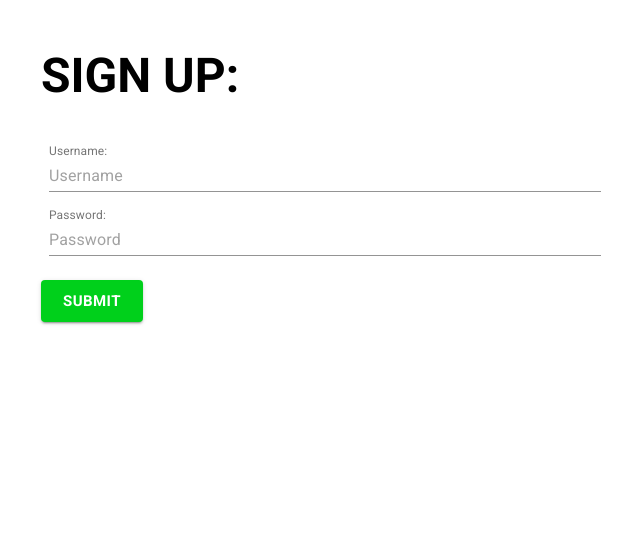
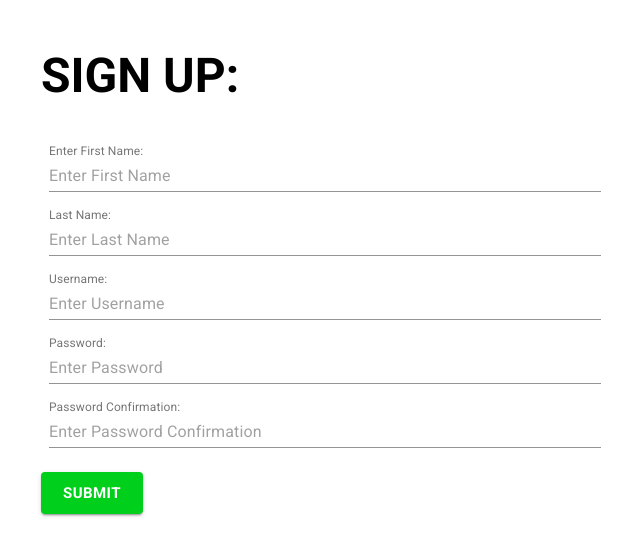
Before and after one commit to IPSMS/Good_Money_App, a React (Create React App) app in the folder GM_Frontend/: page /signup in a window 1280 px wide. Shown: the top 556 px of the page, without its empty margins (323-963 px from the left). Built offline with nearby package versions, Linux system fonts and the light colour scheme.

Commit message:
Added form inputs

```diff
--- a/GM_Frontend/src/pages/Signup.js
+++ b/GM_Frontend/src/pages/Signup.js
@@ -60,28 +60,67 @@ export default function Signup() {
             SIGN UP:
         </Typography>
         <Box className="formInputs" >
+
             <TextField
             id="standard-full-width"
-            label="Username:"
+            label="Enter First Name:"
             style={{ margin: 8 }}
-            placeholder="Username"
+            placeholder="Enter First Name"
             fullWidth
             margin="normal"
             InputLabelProps={{
                 shrink: true,
             }}
             />
+
             <TextField
             id="standard-full-width"
-            label="Password:"
+            label="Last Name:"
             style={{ margin: 8 }}
-            placeholder="Password"
+            placeholder="Enter Last Name"
             fullWidth
             margin="normal"
             InputLabelProps={{
                 shrink: true,
             }}
             />
+
+            <TextField
+            id="standard-full-width"
+            label="Username:"
+            style={{ margin: 8 }}
+            placeholder="Enter Username"
+            fullWidth
+            margin="normal"
+            InputLabelProps={{
+                shrink: true,
+            }}
+            />
+
+            <TextField
+            id="standard-full-width"
+            label="Password:"
+            style={{ margin: 8 }}
+            placeholder="Enter Password"
+            fullWidth
+            margin="normal"
+            InputLabelProps={{
+                shrink: true,
+            }}
+            />
+
+            <TextField
+            id="standard-full-width"
+            label="Password Confirmation:"
+            style={{ margin: 8 }}
+            placeholder="Enter Password Confirmation"
+            fullWidth
+            margin="normal"
+            InputLabelProps={{
+                shrink: true,
+            }}
+            />
+
             <Button
                 variant="contained"
                 color="secondary"
@@ -91,6 +130,7 @@ export default function Signup() {
             >
                 SUBMIT
             </Button>
+
         </Box>
 
     </Container>
```
